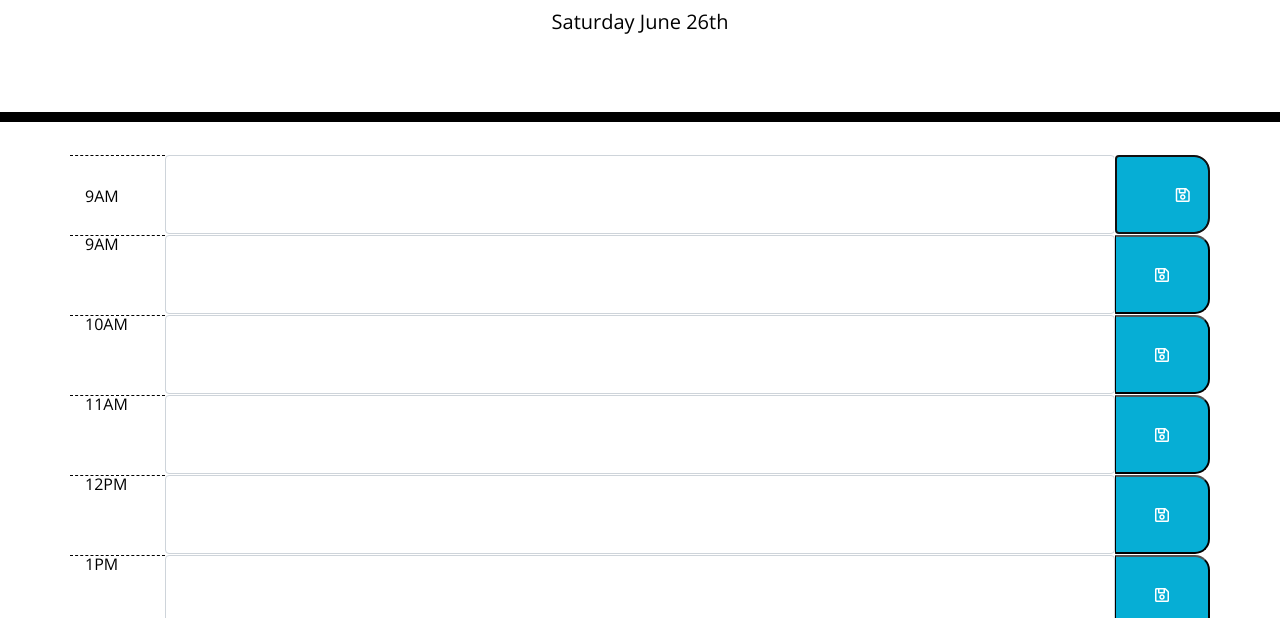
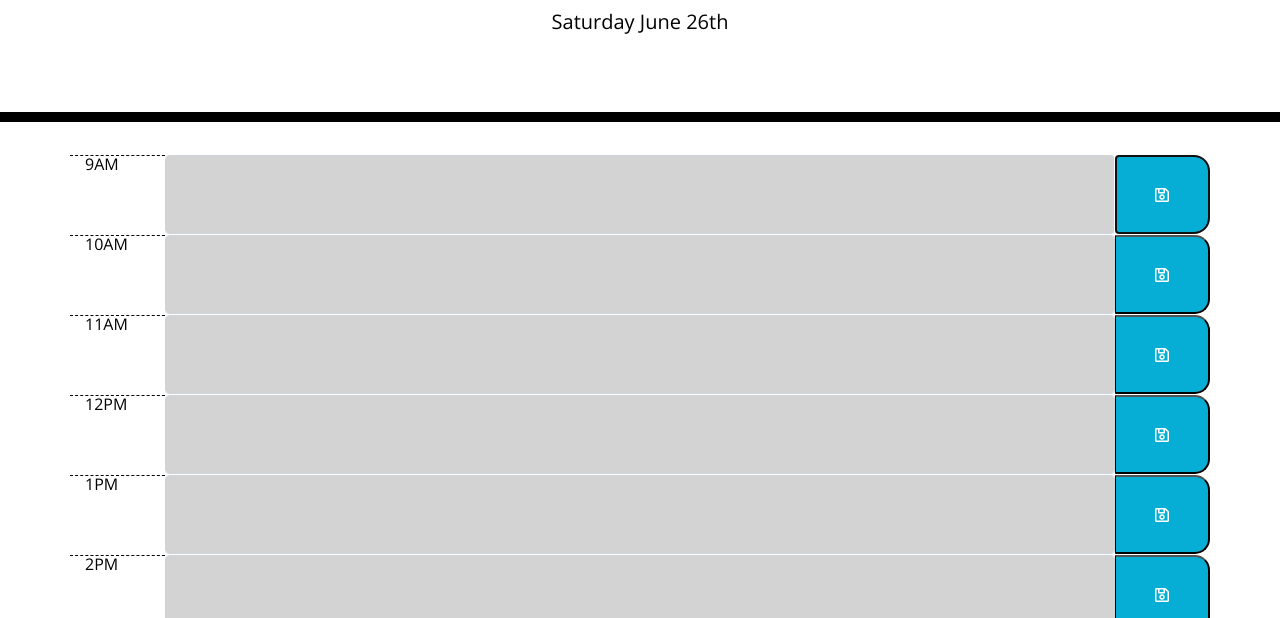
Before and after one commit to nylesor28/scheduler, a plain HTML site: page index.html in a window 1280 px wide. Both pictures are taken after a click on the button 1162 px from the left and 376 px from the top of the page. Shown: the part 182-800 px from the top of the page. Drawn offline with nearby package versions, Linux system fonts and the light colour scheme.

Commit message:
add logic to determine back ground colors for time blocks

```diff
--- a/assets/js/script.js
+++ b/assets/js/script.js
@@ -1,24 +1,24 @@
-$(document).ready(function(){
-
-
+$(document).ready(function () {
   var saveButton = document.querySelector(".saveBtn");
   var currentDay = document.querySelector("#currentDay");
-var schedule = $(".schedule")
+  var schedule = $(".schedule");
   var itemsArray = [];
   var today;
 
   var getItems = function () {
-  itemsArray = JSON.parse(localStorage.getItem("workdayItem")) || [];
+    tempItemsArray = JSON.parse(localStorage.getItem("workdaySchedule"));
 
-  itemsArray.forEach(function (taskItem) {
-    $(".row").each(function () {
-      var divHourValue = $(this).children(".hour").text().trim();
-      var divHourTime = parseInt(divHourValue);
-      if (taskItem.time === divHourValue) {
-        $(this).children(".task").text(taskItem.task);
+    if (!tempItemsArray || tempItemsArray.length === 0) {
+      return;
+    } else {
+      itemsArray = tempItemsArray;
     }
-    });
-  });
+
+    //   $(".row").each(function () {
+    //     var id = $(this).attr("id")
+    //     var scheduleItem = itemsArray[id]
+    //     console.log(scheduleItem)
+    //   })
   };
 
   var saveItems = function () {
@@ -26,7 +26,7 @@ var saveItems = function () {
   };
 
   var buildEmptyWorkdayArray = function () {
-  for (var i = 9; i <= 17; i++) {
+    for (var i = 9; i <= 20; i++) {
       var workdayItem = {
         militaryTime: i,
         displayTime: "",
@@ -43,27 +43,27 @@ var buildEmptyWorkdayArray = function () {
 
       itemsArray.push(workdayItem);
     }
-  console.log(itemsArray);
+    console.log("After Build Array: ", itemsArray);
   };
 
   // var setBackgroup
 
-var loadRows = function(){
-    for(var i=0; i<itemsArray.length; i++){
-        var rowEl = $("<div>")
-            rowEl.attr("class", "row")
-            rowEl.attr("id", i)
-        var hourEl =  $("<div>")
-            hourEl.attr("class", "col-md-1 hour ")
-            hourEl.text(itemsArray[i].displayTime)
-        var textAreaEl = $("<textarea>")
-            textAreaEl.attr("class","col-md-10 task form-control")
+  var loadRows = function () {
+    for (var i = 0; i < itemsArray.length; i++) {
+      var rowEl = $("<div>");
+      rowEl.attr("class", "row");
+      rowEl.attr("id", i);
+      var hourEl = $("<div>");
+      hourEl.attr("class", "col-md-1 hour ");
+      hourEl.text(itemsArray[i].displayTime);
+      var textAreaEl = $("<textarea>");
+      textAreaEl.attr("class", "col-md-10 task form-control");
 
-        var btnEl = $("<button>")
-            btnEl.attr("class", "saveBtn col-md-1")
+      var btnEl = $("<button>");
+      btnEl.attr("class", "saveBtn col-md-1");
 
-        var iconEl = $("<i>")
-            iconEl.attr("class", "far fa-save")
+      var iconEl = $("<i>");
+      iconEl.attr("class", "far fa-save");
 
       btnEl.append(iconEl);
 
@@ -72,34 +72,54 @@ var loadRows = function(){
       rowEl.append(btnEl);
       schedule.append(rowEl);
     }
-}
+  };
 
   var loadPage = function () {
     buildEmptyWorkdayArray();
-  loadRows()
 
- // getItems();
+    loadRows();
+    getItems();
+
     today = moment();
     currentDay.textContent = today.format("dddd MMMM Do");
 
-  // var timeNow= today.format("LT")
-  // var hourNow = today.hour(hh)
-  // console.log(timeNow, hourNow)
-  // moment("9AM", hh)
+    // for(var i = 0; i<itemsArray.length; i++){
+    $(".row").each(function () {
+      var id = parseInt($(this).attr("id"));
+      var scheduleObj = itemsArray[id];
+      $(this).children(".task").text(scheduleObj.taskItem);
 
-  $(".row").each(function () {});
+      var rowTime = moment().hour(scheduleObj.militaryTime).minute(0).second(0);
+      // console.log("rowTime: ",rowTime);
+
+      var timeDiff = today.diff(rowTime, "minutes");
+
+      if (timeDiff > 0 && timeDiff < 60) {
+        $(this).children(".task").addClass("present");
+      } else if (today.isAfter(rowTime)) {
+        $(this).children(".task").addClass("past");
+      } else {
+        $(this).children(".task").addClass("future");
+      }
+    });
   };
 
   loadPage();
 
-$(".saveBtn").on("click",function(event){
-    console.log(event.target.parentElement.id)
-    var workdayItem = itemsArray[event.target.parentElement.id];
-    workdayItem.taskItem = $(this).siblings(".task").val().trim()
-    console.log(workdayItem)
+  $(".saveBtn").on("click", function (event) {
+    var parentDiv = event.target.parentElement;
+    var id = parseInt(parentDiv.id);
+    console.log("ID", id, "event ", parentDiv);
+    var workdayItem = itemsArray[id];
+    console.log("ArrayItem", itemsArray);
+
+    itemsArray[id].taskItem = $(parentDiv).children(".task").val().trim();
+
+    //itemsArray[id].taskItem = $(this).children(".task").val().trim();
+
     saveItems();
   });
-
+});
 
 // function saveTask() {
 //     console.log("in savetask")
@@ -109,5 +129,18 @@ $(".saveBtn").on("click",function(event){
 // //   saveItems();
 // };
 
+// var getItems = function () {
+//     itemsArray = JSON.parse(localStorage.getItem("workdayItem")) || [];
 
-})
+//     itemsArray.forEach(function (taskItem) {
+//       $(".row").each(function () {
+//         var id = $(this).id
+//         var divHourValue = $(this).children(".hour").text().trim();
+//         var divHourTime = parseInt(divHourValue);
+//         console.log("ID", id, "divHour: ", divHourValue, " divHourTime:  ", divHourTime )
+//         if (taskItem.time === divHourValue) {
+//           $(this).children(".task").text(taskItem.task);
+//         }
+//       });
+//     });
+//   };
--- a/index.html
+++ b/index.html
@@ -29,7 +29,7 @@
       <p id="currentDay" class="lead"></p>
     </header>
     <div class="container schedule">
-      <div class="row">
+      <!-- <div class="row">
         <div class="col-md-1 hour">
           9AM
         </div>
@@ -39,7 +39,7 @@
         <button class="saveBtn col-md-1">
           <i class="far fa-save"></i>
         </button>
-      </div>
+      </div> -->
     </div>
 
     <script src="https://code.jquery.com/jquery-3.4.1.min.js"></script>
```
Lines whose indentation alone changed are shown as unchanged.
